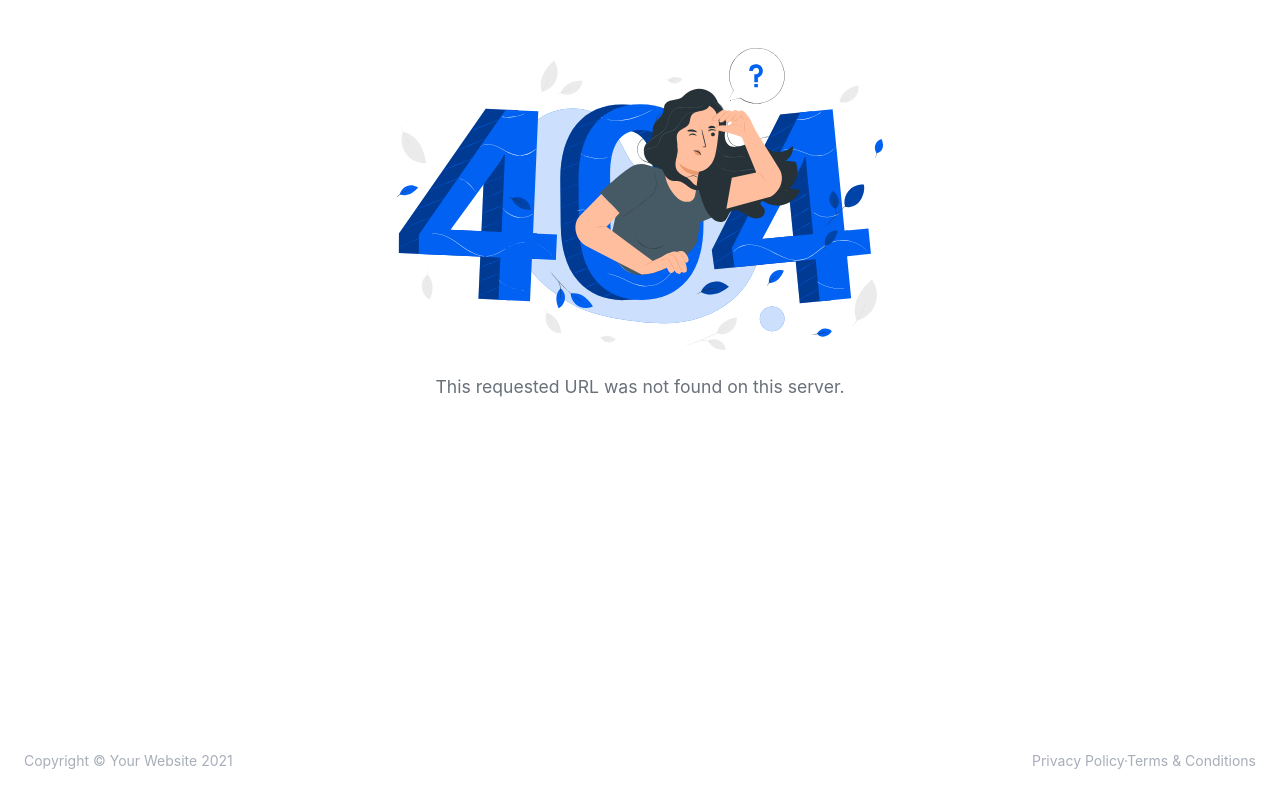
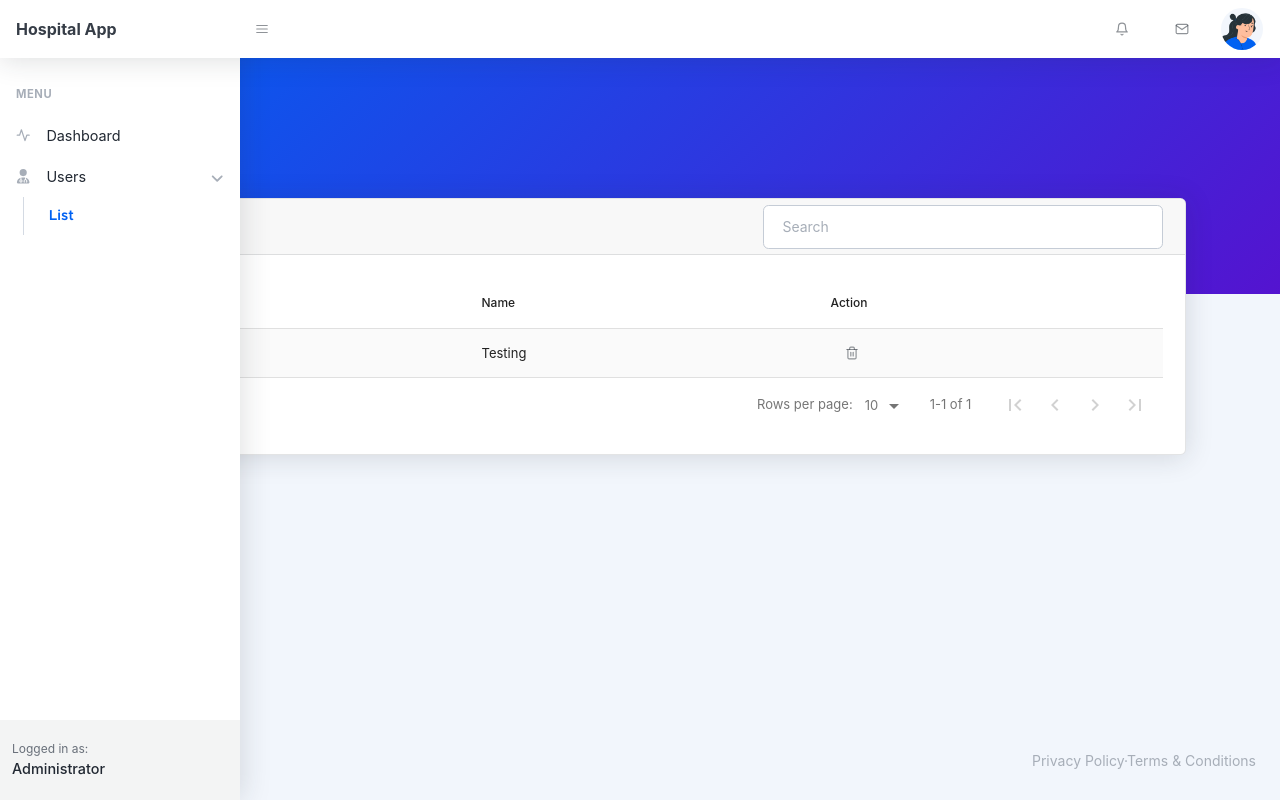
Before and after one commit to Rahmatuldani/Hospital-App, a React (Vite) app: page /administrator/users in a window 1280 px wide. Before the commit this address had no page. Built offline with nearby package versions, Linux system fonts and the light colour scheme; a web font is replaced by a local one.

Commit message:
first design user list

```diff
--- a/package.json
+++ b/package.json
@@ -17,6 +17,7 @@
     "bootstrap": "^5.3.3",
     "react": "^18.2.0",
     "react-bootstrap": "^2.10.2",
+    "react-data-table-component": "^7.6.2",
     "react-dom": "^18.2.0",
     "react-hook-form": "^7.51.2",
     "react-icons": "^5.0.1",
--- /dev/null
+++ b/src/hooks/useState.tsx
@@ -0,0 +1,18 @@
+import React from 'react';
+
+type StateProps<T> = [
+    state: T,
+    handleState: (newState: T) => void
+]
+
+function useState<T>(defaultValue: T): StateProps<T> {
+    const [state, setState] = React.useState(defaultValue);
+
+    function handleState(newState: T): void {
+        setState(newState);
+    }
+
+    return [state, handleState];
+}
+
+export default useState;
--- a/src/pages/admin/index.tsx
+++ b/src/pages/admin/index.tsx
@@ -11,7 +11,9 @@ function AdminLayout() {
                 <Sidebar items={<SidebarItems/>} role='Administrator'/>
             </div>
             <div id="layoutSidenav_content">
-                <Outlet />
+                <React.Suspense fallback={<div>Loading...</div>}>
+                    <Outlet />
+                </React.Suspense>
                 <footer className="footer mt-auto footer-light">
                     <div className="container-fluid">
                         <div className="row">
--- a/src/pages/admin/sidebar.tsx
+++ b/src/pages/admin/sidebar.tsx
@@ -1,8 +1,17 @@
-import { Nav } from 'react-bootstrap';
-import { NavLink } from 'react-router-dom';
+import { Collapse, Nav } from 'react-bootstrap';
+import { NavLink, useLocation } from 'react-router-dom';
 import { FiActivity } from 'react-icons/fi';
+import useState from '../../hooks/useState';
+import React from 'react';
+import { FaAngleDown, FaUserDoctor } from 'react-icons/fa6';
 
 function SidebarItems() {
+    const location = useLocation().pathname.split('/')[2];
+    const [collapseEl, setCollapseEl] = useState<string | undefined>(location);
+
+    React.useEffect(() => {
+        setCollapseEl(location);
+    }, [location]);
 
     return (
         <Nav className='accordion'>
@@ -13,6 +22,20 @@ function SidebarItems() {
                 </div>
                 Dashboard
             </NavLink>
+            <Nav.Link href='' className={`${collapseEl === 'users' ? '' : 'collapsed'}`} onClick={() => collapseEl === 'users' ? setCollapseEl(undefined) : setCollapseEl('users')}>
+                <div className='nav-link-icon'>
+                    <FaUserDoctor />
+                </div>
+                Users
+                <div className='sidenav-collapse-arrow'>
+                    <FaAngleDown />
+                </div>
+            </Nav.Link>
+            <Collapse in={collapseEl === 'users'}>
+                <Nav as='nav' className='sidenav-menu-nested accordion'>
+                    <NavLink to={'/administrator/users'} role='button' className='nav-link' tabIndex={0} end>List</NavLink>
+                </Nav>
+            </Collapse>
         </Nav>
     );
 }
--- /dev/null
+++ b/src/pages/admin/users/index.tsx
@@ -0,0 +1,92 @@
+import { Button, Card, Col, Container, Form, OverlayTrigger, Row, Tooltip } from 'react-bootstrap';
+import { FaUserDoctor } from 'react-icons/fa6';
+import { UserType } from '../../../store/user/types';
+import DataTable, { TableColumn } from 'react-data-table-component';
+import { FiTrash2 } from 'react-icons/fi';
+import { FaSortDown } from 'react-icons/fa';
+
+function Users() {
+    const users: UserType[] = [
+        {
+            _id: '1',
+            address: 'Testing address',
+            email: 'testing@gmail.com',
+            genre: 'Laki-laki',
+            name: 'Testing',
+            phone: '08123456789',
+            role: 'Administrator',
+            photo: null
+        }
+    ];
+
+    const columns: TableColumn<UserType>[] = [
+        {
+            name: 'ID',
+            selector: row => row._id,
+            sortable: true
+        },
+        {
+            name: 'Name',
+            selector: row => row.name,
+            sortable: true
+        },
+        {
+            name: 'Action',
+            cell: () => (
+                <div className="d-flex gap-1">
+                    <OverlayTrigger
+                        placement="top"
+                        overlay={
+                            <Tooltip id="deleteTooltip">Delete</Tooltip>
+                        }
+                    >
+                        <Button variant="icon" className="btn-transparent-dark btn-datatable">
+                            <FiTrash2 />
+                        </Button>
+                    </OverlayTrigger>
+                </div>
+            )
+        },
+    ];
+    return (
+        <main>
+            <header className="page-header page-header-dark bg-gradient-primary-to-secondary pb-10">
+                <Container>
+                    <div className="page-header-content pt-4">
+                        <Row className="align-items-center justify-content-between">
+                            <Col xs="auto" className=" mt-4">
+                                <h1 className="page-header-title">
+                                    <div className="page-header-icon">
+                                        <FaUserDoctor />
+                                    </div>
+                                    Users
+                                </h1>
+                            </Col>
+                        </Row>
+                    </div>
+                </Container>
+            </header>
+            <Container className="mt-n10">
+                <Card className='mb-4 card-header-actions'>
+                    <Card.Header>
+                        List
+                        <Form.Control style={{ maxWidth: '400px' }} placeholder="Search" onChange={(e) => console.log(e)} />
+                    </Card.Header>
+                    <Card.Body>
+                        <DataTable
+                            columns={columns}
+                            data={users}
+                            pagination
+                            sortIcon={<FaSortDown/>}
+                            responsive
+                            striped
+                            highlightOnHover
+                        />
+                    </Card.Body>
+                </Card>
+            </Container>
+        </main>
+    );
+}
+
+export default Users;
--- a/src/routers/admin.tsx
+++ b/src/routers/admin.tsx
@@ -3,11 +3,13 @@ import React from 'react';
 
 const AdminLayout = React.lazy(() => import('../pages/admin'));
 const Dashboard = React.lazy(() => import('../pages/admin/dashboard'));
+const Users = React.lazy(() => import('../pages/admin/users'));
 
 function AdminRouters() {
     return (
-        <Route path='/administrator' element={<AdminLayout/>}>
+        <Route path='administrator' element={<AdminLayout/>}>
             <Route index element={<Dashboard/>}/>
+            <Route path='users' element={<Users/>}/>
         </Route>
     );
 }
--- a/src/routers/index.tsx
+++ b/src/routers/index.tsx
@@ -26,14 +26,14 @@ function RouteRedirect() {
 
 const Routers = createBrowserRouter(
     createRoutesFromElements(
-        <Route errorElement={<ErrorBoundary/>}>
-            <Route path="/" element={<App/>}>
+        <>
+            <Route path="/" element={<App/>} errorElement={<ErrorBoundary/>}>
                 <Route index element={<RouteRedirect/>}/>
                 {AdminRouters()}
             </Route>
             <Route path="/login" element={<Login/>}/>
             <Route path='*' element={<NotFoundPage/>}/>
-        </Route>
+        </>
     )
 );
 
--- a/src/store/user/types.ts
+++ b/src/store/user/types.ts
@@ -7,7 +7,7 @@ export type UserType = {
     genre: string;
     address: string;
     phone: string;
-    photo?: string;
+    photo?: string | null;
 }
 
 export const UserRole = [
```
Also changed, not shown: 1 other file (tests, documents, lock files or other folders).
